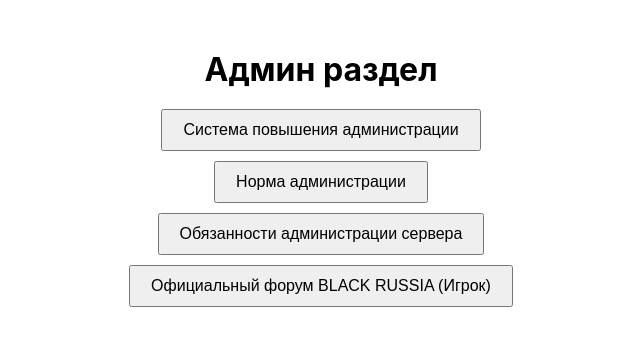
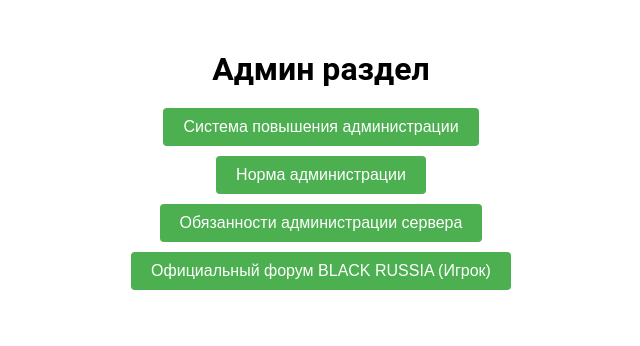
Before and after one commit to Kemran1/tgadmin, a React (Create React App) app: page / in a window 1280 px wide. Shown: the top 346 px of the page, without its empty margins (319-959 px from the left). Built offline with nearby package versions, Linux system fonts and the light colour scheme.

Commit message:
Add files via upload

```diff
--- a/src/Admin.css
+++ b/src/Admin.css
@@ -1,17 +1,24 @@
-.admin-section {
-    text-align: center;
-    margin-top: 50px;
-}
-
-.admin-section h1 {
-    font-size: 2em;
-    margin-bottom: 20px;
-}
-
 .admin-section button {
     display: block;
     margin: 10px auto;
-    padding: 10px 20px;
+    padding: 12px 24px;
     font-size: 1em;
     cursor: pointer;
+    background-color: #4CAF50;
+    color: white;
+    border: none;
+    border-radius: 4px;
+    transition: background-color 0.3s ease;
 }
+
+.admin-section button:hover {
+    background-color: #45a049;
+}
+
+.admin-section button:active {
+    background-color: #3e8e41;
+}
+
+.admin-section button:focus {
+    outline: none;
+}
--- a/src/Admin.js
+++ b/src/Admin.js
@@ -9,6 +9,12 @@
     const handleButtonClick = (text) => {
         setContent(text);
     };
+
+    const handleBackClick = () => {
+        setContent(''); // Clear content to go back to initial state
+    };
+
+
 
     const formattedTexts = {
         'Система повышения администрации': (
@@ -118,6 +124,9 @@
             <div className="content">
                 {content}
             </div>
+            {content && (
+                <button onClick={handleBackClick}>Назад</button>
+            )}
         </div>
     );
 };
--- a/src/App.css
+++ b/src/App.css
@@ -11,7 +11,6 @@
   font-size: 2em;
   margin-bottom: 20px;
 }
-
 .admin-section button {
   display: block;
   margin: 10px auto;
@@ -19,3 +18,7 @@
   font-size: 1em;
   cursor: pointer;
 }
+
+body {
+  font-family: 'Roboto', sans-serif;
+}
--- a/src/App.js
+++ b/src/App.js
@@ -10,4 +10,5 @@
     );
 }
 
+
 export default App;
--- a/src/index.js
+++ b/src/index.js
@@ -8,4 +8,7 @@
         <App />
     </React.StrictMode>,
     document.getElementById('root')
+
+
+
 );
```
